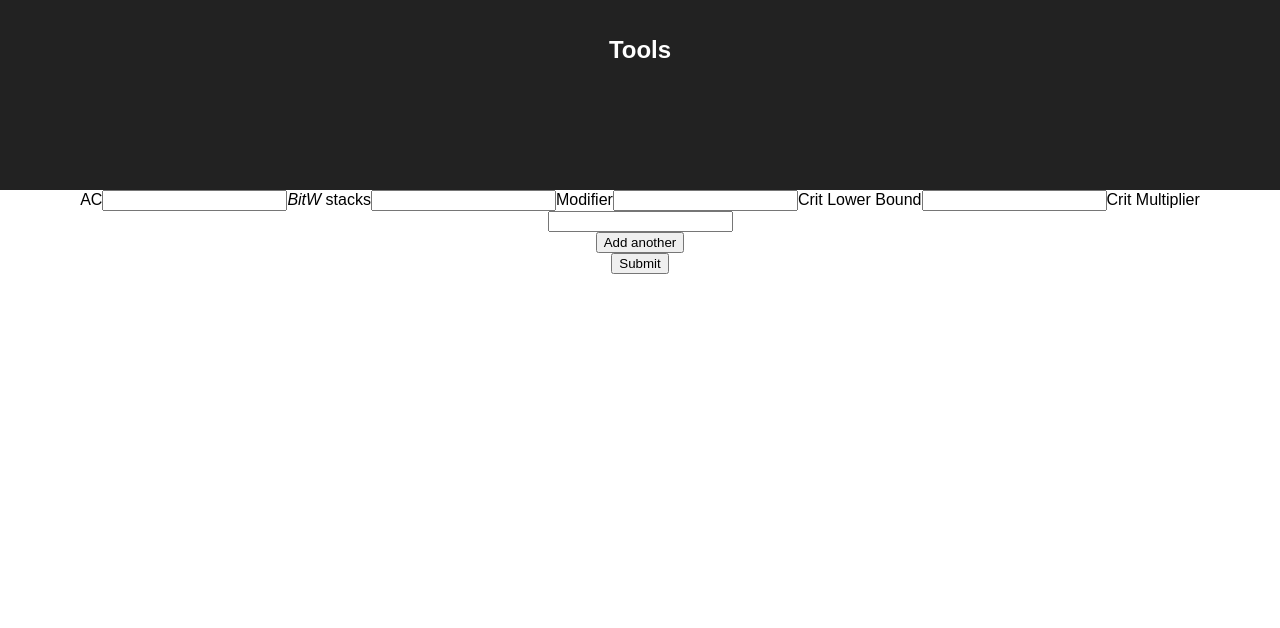
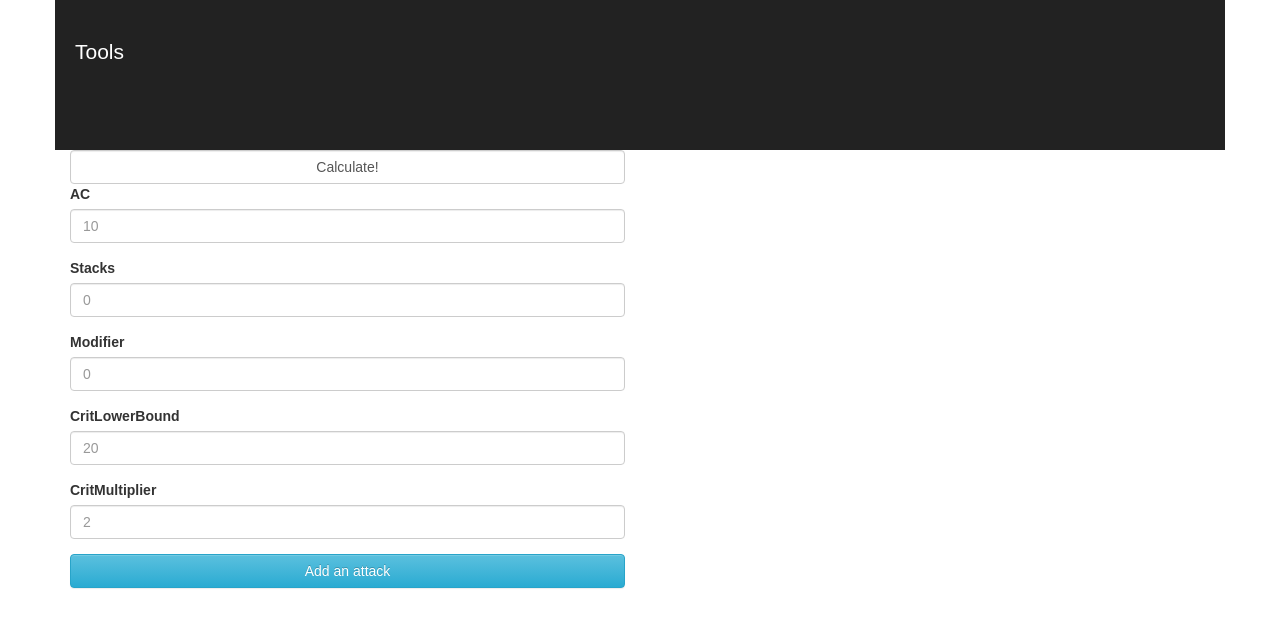
Before and after one commit to JoeIngledew/dnd-tools-ui, a React (Create React App) app: page / in a window 1280 px wide. Shown: the top 628 px of the page. Built offline with nearby package versions, Linux system fonts and the light colour scheme; no server answers.

Commit message:
finally got it working and stuff. It's still ugly but never mind

```diff
--- a/package.json
+++ b/package.json
@@ -4,7 +4,9 @@
   "private": true,
   "dependencies": {
     "axios": "^0.18.0",
+    "bootstrap": "^3.3.7",
     "react": "^16.4.1",
+    "react-bootstrap": "^0.32.1",
     "react-dom": "^16.4.1",
     "react-scripts": "1.1.4"
   },
--- a/src/App.css
+++ b/src/App.css
@@ -26,3 +26,25 @@
   from { transform: rotate(0deg); }
   to { transform: rotate(360deg); }
 }
+
+
+.input-label {
+  padding: 5px;
+  margin: 10px 10px 0px 0px;
+  justify-content: left;
+  text-align: left;
+}
+
+.input-numerical {
+  padding: 5px;
+  margin: 10px 10px 0px 0px;
+}
+
+.input-button {
+  margin: 10px 10px 0px 0px;
+}
+/*
+.app-atk-section {
+  justify-content: center;
+  text-align: left;
+} */
--- a/src/App.js
+++ b/src/App.js
@@ -3,27 +3,67 @@ import logo from './logo.svg';
 import './App.css';
 import AtkCalc from './AtkCalc'
 import CalcApi from './api/calcApi';
+import AtkOutput from './AtkOutput';
+import { Grid, Col, Row } from 'react-bootstrap';
 
 class App extends Component {
   constructor(props) {
     super(props)
 
+    this.state = {
+      result: {},
+      existingStacks: 0,
+      atkCount: 0
+    }
+
     this.handleSubmit = this.handleSubmit.bind(this);
+    this.onChangeStacks = this.onChangeStacks.bind(this);
   }
 
   handleSubmit(input) {
-    alert("Submitted" + JSON.stringify(input));
-    let result = CalcApi.getResults(input);
-    alert("Result" + JSON.stringify(result));
+    //alert("Submitted" + JSON.stringify(input));
+    CalcApi.getResults(input)
+      .then(results => {
+        //console.log("Results " + results);
+        //alert("Results " + JSON.stringify(results));
+        console.log("Got results, setting state. Stacks increasing by " + results.FinalStacks + " from " + this.state.existingStacks)
+        this.setState({
+          result: results,
+          atkCount: results.AttackResult.length,
+          existingStacks: Number(results.FinalStacks)
+        });
+        console.log("Stacks is now (in App): " + this.state.existingStacks)
+      })
+      .catch(err => {
+        //console.log(err);
+      });
+  }
+
+  onChangeStacks(newVal) {
+    console.log("stacks updating from " + this.state.existingStacks + " to " + newVal)
+    this.setState({
+      existingStacks: newVal
+    })
   }
 
   render() {
     return (
-      <div className="App">
-        <header className="App-header">
-          <h1 className="App-title">Tools</h1>
-        </header>
-        <AtkCalc onSubmit={this.handleSubmit} />
+      <div>
+        <Grid>
+          <Row>
+            <header className="App-header">
+              <h1 className="App-title">Tools</h1>
+            </header>
+          </Row>
+          <Row>
+            <Col sm={12} md={6}>
+              <AtkCalc onSubmit={this.handleSubmit} existingStacks={this.state.existingStacks} onChangeStacks={this.onChangeStacks} />
+            </Col>
+            <Col sm={12} md={6}>
+              <AtkOutput result={this.state.result} atkCount={this.state.atkCount} />
+            </Col>
+          </Row>
+        </Grid>
       </div>
     );
   }
--- a/src/AtkCalc.js
+++ b/src/AtkCalc.js
@@ -1,5 +1,7 @@
 import React, { Component } from 'react'
 import AtkModsInput from './AtkModsInput'
+import NumericalInput from './NumericalInput'
+import { FormControl,Form } from 'react-bootstrap';
 
 class AtkCalc extends Component {
   constructor(props) {
@@ -18,10 +20,21 @@ class AtkCalc extends Component {
     this.handleSubmit = this.handleSubmit.bind(this);
   }
 
-  handleInputChange(event) {
-    const target = event.target;
-    const value = target.value;
-    const name = target.name;
+  componentDidUpdate(prevProps) {
+    if (this.props.existingStacks !== prevProps.existingStacks) {
+      console.log("Updating AtkCalc state with new val for stacks")
+      console.log(this.props.existingStacks)
+      this.setState({
+        stacks: Number(this.props.existingStacks)
+      });
+    }
+  }
+
+  handleInputChange(name, value) {
+    if (name === "stacks") {
+      console.log("stacks updated in AtkCalc to " + value)
+      this.props.onChangeStacks(Number(value));
+    }
 
     this.setState({
       [name]: value
@@ -41,34 +54,41 @@ class AtkCalc extends Component {
 
   render() {
     return (
-      <div>
-        <form>
-          <label>
-            AC
-            <input type="number" onChange={this.handleInputChange} name="ac" />
-          </label>
-          <label>
-            <i>BitW</i> stacks
-            <input type="number" onChange={this.handleInputChange} name="stacks" />
-          </label>
-          <label>
-            Modifier
-            <input type="number" onChange={this.handleInputChange} name="modifier" />
-          </label>
-          <label>
-            Crit Lower Bound
-            <input type="number" onChange={this.handleInputChange} name="critLowerBound" />
-          </label>
-          <label>
-            Crit Multiplier
-            <input type="number" onChange={this.handleInputChange} name="critMultiplier" />
-          </label>
+      <div className="app-atk-section">
+        <Form>
+          <FormControl type="submit" onClick={this.handleSubmit} value="Calculate!" />
+          <NumericalInput name={"ac"} value={this.state.ac} onChange={this.handleInputChange} label={"AC"}/>
+          <NumericalInput name={"stacks"} value={this.props.existingStacks} onChange={this.handleInputChange} label={"Stacks"}/>
+          <NumericalInput name={"modifier"} value={this.state.modifier} onChange={this.handleInputChange} label={"Modifier"}/>
+          <NumericalInput name={"critLowerBound"} value={this.state.critLowerBound} onChange={this.handleInputChange} label={"CritLowerBound"}/>
+          <NumericalInput name={"critMultiplier"} value={this.state.critMultiplier} onChange={this.handleInputChange} label={"CritMultiplier"}/>
+
           <AtkModsInput onModsChange={this.handleModsInput} />
-          <input type="submit" onClick={this.handleSubmit} value="Submit" />
-        </form>
+        </Form>
       </div>
     );
   }
 }
 
 export default AtkCalc;
+
+/* <label>
+            AC
+            <input type="number" onChange={this.handleInputChange} name="ac" value={this.state.ac} />
+          </label>
+          <label>
+            <i>BitW</i> stacks
+            <input type="number" onChange={this.handleInputChange} name="stacks" value={this.props.existingStacks} />
+          </label>
+          <label>
+            Modifier
+            <input type="number" onChange={this.handleInputChange} name="modifier" value={this.state.modifier}/>
+          </label>
+          <label>
+            Crit Lower Bound
+            <input type="number" onChange={this.handleInputChange} name="critLowerBound" value={this.state.critLowerBound} />
+          </label>
+          <label>
+            Crit Multiplier
+            <input type="number" onChange={this.handleInputChange} name="critMultiplier" value={this.state.critMultiplier} />
+          </label> */
--- a/src/AtkModsInput.js
+++ b/src/AtkModsInput.js
@@ -1,12 +1,13 @@
 import React, { Component } from 'react';
 import SingleAtkInput from './SingleAtkInput';
+import { Button } from 'react-bootstrap';
 
 class AtkModsInput extends Component {
   constructor(props) {
     super(props);
     this.state = {
       attacks: [
-        { AtkMod: 0, DmgMod: 0 }
+        { AttackBonus: 0, DamageBonus: 0 }
       ],
       numInputs: 0
     }
@@ -33,14 +34,14 @@ class AtkModsInput extends Component {
   handleAtkModChange(value, key) {
     if (this.state.attacks[key]) {
       let newState = this.state.attacks;
-      newState[key].AtkMod = value;
+      newState[key].AttackBonus = value;
       this.setState({
         attacks: newState
       });
     }
     else {
       this.setState({
-        attacks: [...this.state.attacks, { AtkMod: value, DmgMod: 0 }]
+        attacks: [...this.state.attacks, { AttackBonus: value, DamageBonus: 0 }]
       });
     }
     this.props.onModsChange(this.state.attacks);
@@ -49,14 +50,14 @@ class AtkModsInput extends Component {
   handleDmgModChange(value, key) {
     if (this.state.attacks[key]) {
       let newState = this.state.attacks;
-      newState[key].DmgMod = value;
+      newState[key].DamageBonus = value;
       this.setState({
         attacks: newState
       });
     }
     else {
       this.setState({
-        attacks: [...this.state.attacks, { AtkMod: 0, DmgMod: value }]
+        attacks: [...this.state.attacks, { AttackBonus: 0, DamageBonus: value }]
       });
     }
     this.props.onModsChange(this.state.attacks);
@@ -73,8 +74,8 @@ class AtkModsInput extends Component {
   render() {
     return (
       <div>
+        <Button block bsStyle="info" onClick={this.handleAdditionalInput}>Add an attack</Button>
         {this.renderInputs()}
-        <button onClick={this.handleAdditionalInput}>Add another</button>
       </div>
     )
   }
--- /dev/null
+++ b/src/AtkOutput.js
@@ -0,0 +1,35 @@
+import React, { Component } from 'react';
+import { Well } from 'react-bootstrap';
+
+class AtkOutput extends Component {
+  constructor(props) {
+    super(props)
+
+    this.state = {
+    }
+  }
+
+  renderOutputs = () => {
+    let inputs = [];
+    for (let i = 0; i < this.props.atkCount; i++) {
+      inputs.push(<p key={i}>{this.props.result.AttackResult[i]}</p>);
+    }
+    return inputs;
+  }
+
+  render() {
+    if (this.props.result.AttackResult) {
+      return (
+        <Well>
+        <div className="atk-results-section">
+          {this.renderOutputs()}
+          <p>Stack: {this.props.result.FinalStacks}</p>
+          <p>Dmg: {this.props.result.TotalDamage}</p>
+        </div>
+        </Well>
+      )
+    } else { return (<div></div>) }
+  }
+}
+
+export default AtkOutput
--- /dev/null
+++ b/src/NumericalInput.js
@@ -0,0 +1,66 @@
+import React, { Component } from 'react';
+import './App.css';
+import { FormGroup, ControlLabel, FormControl } from 'react-bootstrap';
+
+class NumericalInput extends Component {
+  constructor(props) {
+    super(props)
+
+    this.state = {
+      value: 0,
+      name: "",
+      label: ""
+    }
+
+    this.handleInputChange = this.handleInputChange.bind(this);
+  }
+
+  componentDidMount() {
+    this.setState({
+      value: this.props.value,
+      name: this.props.name,
+      label: this.props.label
+    })
+  }
+
+  componentDidUpdate(prevProps) {
+    if(this.props.value !== prevProps.value) {
+      //console.log("updating prop value! in numerical input")
+      this.setState({
+        value: this.props.value
+      })
+    }
+  }
+
+  handleInputChange(target, value) {
+    this.props.onChange(target, value)
+  }
+
+  getValidationState() {
+    return null;
+  }
+
+  render() {
+    return (
+      <div>
+        <FormGroup
+          controlId={this.state.name}
+          validationState={this.getValidationState()}>
+          <ControlLabel>{this.props.label}</ControlLabel>
+          <FormControl type="number" onChange={x => this.handleInputChange(this.state.name, x.target.value)} placeholder={this.state.value} />
+        </FormGroup>
+      </div>
+    )
+  }
+}
+
+export default NumericalInput
+
+/* <Col sm={6} md={4}>
+            <label htmlFor={this.state.name} className="input-label">
+              {this.props.label}
+            </label>
+          </Col>
+          <Col sm={6} md={8}>
+            <input id={this.state.name} type="number" onChange={this.handleInputChange} name={this.state.name} value={this.state.value} className="input-numerical" />
+          </Col> */
--- a/src/SingleAtkInput.js
+++ b/src/SingleAtkInput.js
@@ -1,4 +1,6 @@
 import React, { Component } from 'react';
+import NumericalInput from './NumericalInput';
+import { Well } from 'react-bootstrap';
 
 class SingleAtkInput extends Component {
   constructor(props) {
@@ -12,28 +14,33 @@ class SingleAtkInput extends Component {
     this.onDmgModChange = this.onDmgModChange.bind(this);
   }
 
-  onAtkModChange(event) {
-    this.props.onAtkModChange(event.target.value, this.props.identifier)
+  onAtkModChange(name, value) {
+    this.props.onAtkModChange(value, this.props.identifier)
   }
 
-  onDmgModChange(event) {
-    this.props.onDmgModChange(event.target.value, this.props.identifier)
+  onDmgModChange(name, value) {
+    this.props.onDmgModChange(value, this.props.identifier)
   }
 
   render() {
     return(
       <div>
-        <label>
+        <Well bsSize="small">
+          <NumericalInput name={"atkMod"} onChange={this.onAtkModChange} label={"AtkMod"} value={0} />
+          <NumericalInput name={"dmgMod"} onChange={this.onDmgModChange} label={"DmgMod"} value={0} />
+        </Well>
+      </div>
+    )
+  }
+}
+
+export default SingleAtkInput
+
+/* <label>
           AtkMod
           <input type="number" name="atkMod" onChange={this.onAtkModChange} />
         </label>
         <label>
           DmgMod
           <input type="number" name="dmgMod" onChange={this.onDmgModChange} />
-        </label>
-      </div>
-    )
-  }
-}
-
-export default SingleAtkInput
+        </label> */
--- a/src/api/calcApi.js
+++ b/src/api/calcApi.js
@@ -13,17 +13,30 @@ var CalcApi = {
       Attacks: input.attacks
     }
 
-    axios.post(secrets.apiUrl, request, {
+    let data = {
+      AttackResult: [],
+      FinalStacks: 0,
+      TotalDamage: 0
+    };
+
+    return axios.post(secrets.apiUrl, request, {
       headers: {
         // "Access-Control-Allow-Origin": "*",
-        "Content-Type": "application/json"
+        "Content-Type": "application/json",
+        //"Origin": secrets.origin
       }
     })
     .then(function(response) {
-      return response;
+      //console.log(response.data);
+      data.AttackResult = response.data.AttackResult;
+      data.FinalStacks = response.data.FinalStacks;
+      data.TotalDamage = response.data.TotalDamage;
+      return data;
     })
     .catch(function(err) {
-      console.log("Axios error: " + err);
+      data.AttackResult.push(err);
+      //console.log("Axios error: " + err);
+      return data;
     });
   }
 }
--- a/src/index.js
+++ b/src/index.js
@@ -1,6 +1,11 @@
 import React from 'react';
 import ReactDOM from 'react-dom';
+
+import 'bootstrap/dist/css/bootstrap.css';
+import 'bootstrap/dist/css/bootstrap-theme.css';
+
 import './index.css';
+
 import App from './App';
 import registerServiceWorker from './registerServiceWorker';
 
```
Also changed, not shown: 1 other file (tests, documents, lock files or other folders).
